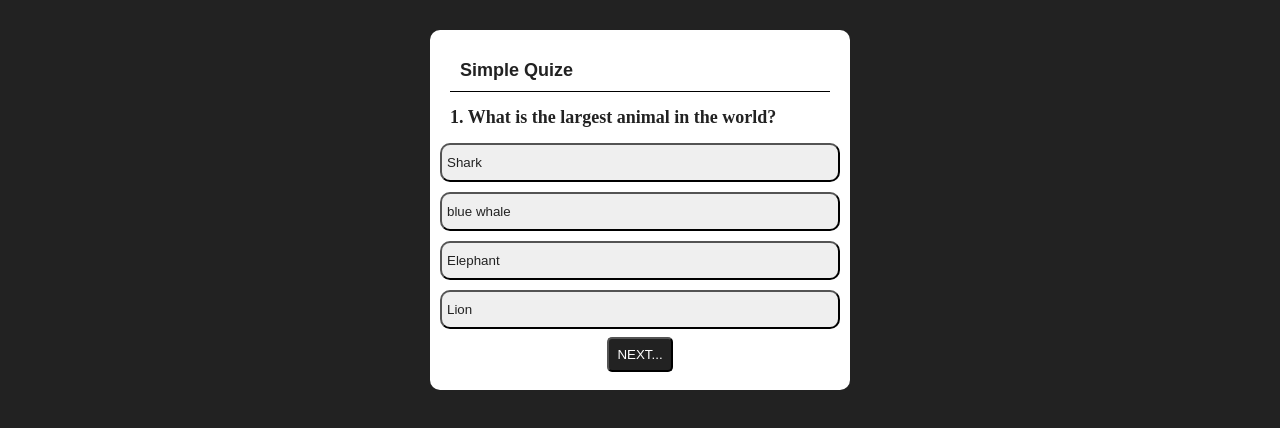
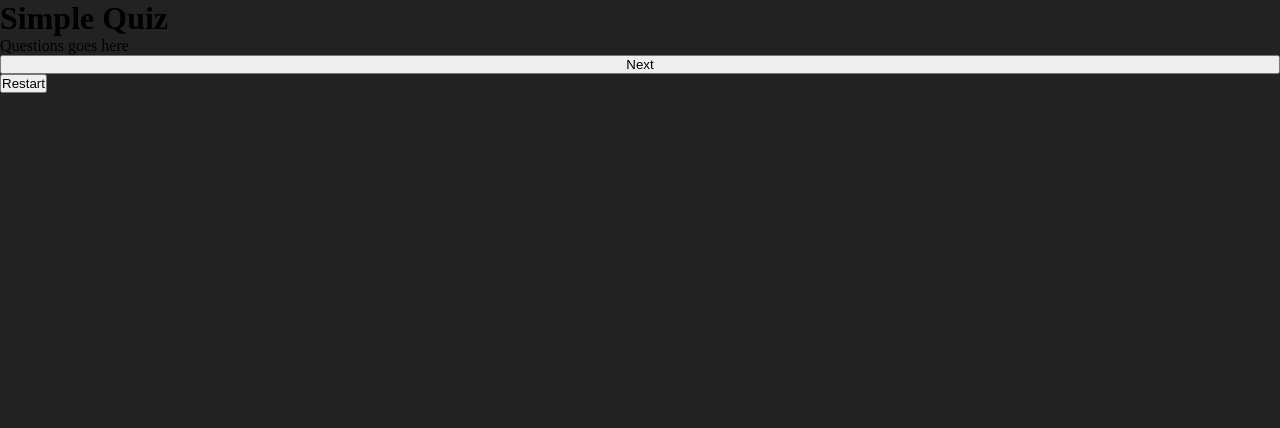
Before and after one commit to girmawshitanew2112-source/SimpleQuizeApp, a plain HTML site: page index.html in a window 1280 px wide. Drawn offline with Linux system fonts and the light colour scheme.

```diff
--- a/index.html
+++ b/index.html
@@ -3,24 +3,24 @@
 <head>
     <meta charset="UTF-8">
     <meta name="viewport" content="width=device-width, initial-scale=1.0">
-    <title>QuizeApp</title>
+    <title>Quiz</title>
     <link rel="stylesheet" href="style.css">
 </head>
 <body>
-    <div class="head">
-        <h1>Simple Quize</h1>
-        <h3 class="question">questions goes here..</h3>
-        <div class="answer-btn">
-        <button class="btn">choice1</button>
-        <button class="btn">choice2</button>
-        <button class="btn">choice3</button>
-        <button class="btn">choice4</button>
-        </div>
-       <div class="next">
-         <button >NEXT...</button>
+    <div class="work-area">
+
+        <h1>Simple Quiz</h1>
+         <p id="progress-text"></p>
+
+    <div class="progress-track">
+        <div id="progress-bar"></div>
+
     </div>
+        <p id="question">Questions goes here</p>
+        <div class="answer-btn"></div>
+        <button class="next">Next</button>
+        <button id="restart-button">Restart</button>
     </div>
     <script src="script.js"></script>
-
 </body>
 </html>
```
